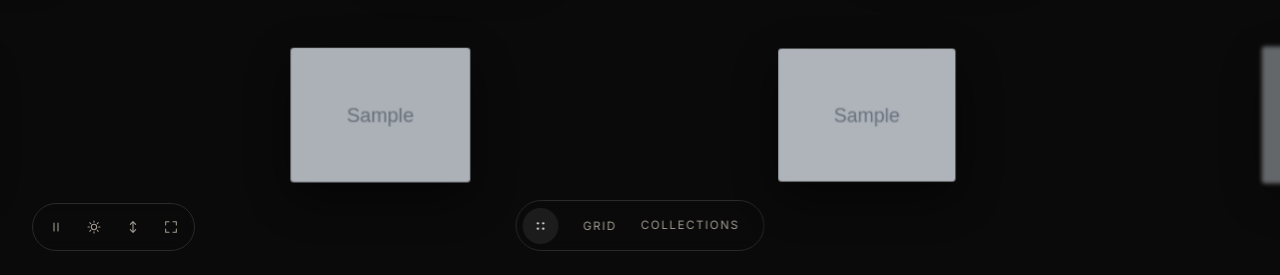
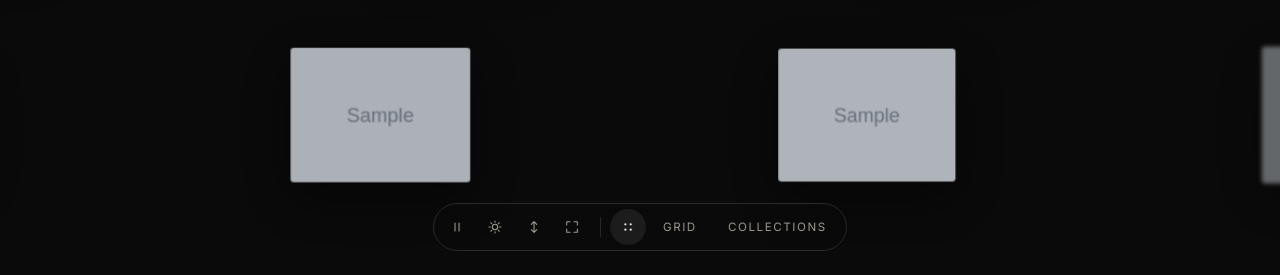
Before and after one commit to raigonlab/raigonos, a Django app: page / in a window 1280 px wide. Shown: the part 525-800 px from the top of the page. Run offline with Django 5.2, Linux system fonts and the light colour scheme; tables that the repository leaves empty hold one stand-in row (values such as "Sample post"); grey boxes marked "Sample" are stand-in pictures; some web fonts are replaced.

Commit message:
Exhibition: merge the tools and views pills into one bottom bar

```diff
--- a/gallery/templates/gallery/artwork_gallery.html
+++ b/gallery/templates/gallery/artwork_gallery.html
@@ -46,7 +46,8 @@
         {% endif %}
       </div>
 
-      <div class="ex-tools" data-exhibition-ui role="group" aria-label="Viewing tools">
+      <div class="ex-bar" data-exhibition-ui>
+        <div class="ex-bar-group" role="group" aria-label="Viewing tools">
           <button type="button" class="ex-icon-btn" data-exhibition-pause aria-label="Pause drift" title="Pause / play">
             <svg class="ex-show-playing" viewBox="0 0 24 24" aria-hidden="true"><path d="M9 6v12M15 6v12"/></svg>
             <svg class="ex-show-paused ex-fill" viewBox="0 0 24 24" aria-hidden="true"><path d="M8 5.5v13l10-6.5z"/></svg>
@@ -64,13 +65,22 @@
           </button>
         </div>
 
-      <nav class="ex-pill" data-exhibition-ui aria-label="Views">
+        <span class="ex-bar-divider" aria-hidden="true"></span>
+
+        <nav class="ex-bar-group ex-views" aria-label="Views">
           <span class="ex-pill-current" aria-current="page" title="Exhibition">
             <svg viewBox="0 0 24 24" aria-hidden="true"><circle cx="8" cy="8" r="1.7"/><circle cx="16" cy="8" r="1.7"/><circle cx="8" cy="16" r="1.7"/><circle cx="16" cy="16" r="1.7"/></svg>
           </span>
-        <button type="button" data-exhibition-close>Grid</button>
-        <a href="{% url 'gallery:collection_list' %}">Collections</a>
+          <button type="button" class="ex-view" data-exhibition-close aria-label="Grid" title="Grid">
+            <svg viewBox="0 0 24 24" aria-hidden="true"><rect x="4" y="4" width="6.5" height="6.5" rx="1"/><rect x="13.5" y="4" width="6.5" height="6.5" rx="1"/><rect x="4" y="13.5" width="6.5" height="6.5" rx="1"/><rect x="13.5" y="13.5" width="6.5" height="6.5" rx="1"/></svg>
+            <span class="ex-view-label">Grid</span>
+          </button>
+          <a href="{% url 'gallery:collection_list' %}" class="ex-view" aria-label="Collections" title="Collections">
+            <svg viewBox="0 0 24 24" aria-hidden="true"><path d="M3 7a2 2 0 0 1 2-2h4l2 2h8a2 2 0 0 1 2 2v8a2 2 0 0 1-2 2H5a2 2 0 0 1-2-2z"/></svg>
+            <span class="ex-view-label">Collections</span>
+          </a>
         </nav>
+      </div>
     </div>
 
     {# Sync (not deferred) so the exhibition is up before the first paint. #}
--- a/static/css/style.css
+++ b/static/css/style.css
@@ -474,8 +474,7 @@ html.is-exhibition {
 }
 
 .ex-link,
-.ex-pill a,
-.ex-pill button {
+.ex-view {
   font-size: 0.72rem;
   letter-spacing: 0.14em;
   text-transform: uppercase;
@@ -483,8 +482,7 @@ html.is-exhibition {
 }
 
 .ex-link:hover,
-.ex-pill a:hover,
-.ex-pill button:hover {
+.ex-view:hover {
   color: var(--hd-text);
   text-decoration: none;
 }
@@ -540,37 +538,56 @@ html[data-home-theme='light'] .ex-show-light,
   display: block;
 }
 
-.ex-tools,
-.ex-pill {
+/* One bar for everything: viewing tools, a hairline, then the views. */
+
+.ex-bar {
   position: absolute;
+  left: 50%;
   bottom: 1.5rem;
-  display: flex;
-  align-items: center;
+  transform: translateX(-50%);
+  display: flex;
+  align-items: center;
+  padding: 0.3rem;
   border: 1px solid var(--hd-line-strong);
   border-radius: var(--radius-pill);
   background: var(--hd-pill);
   backdrop-filter: blur(6px);
 }
 
-.ex-tools {
-  left: 2rem;
+.ex-bar-group {
+  display: flex;
+  align-items: center;
   gap: 0.15rem;
-  padding: 0.3rem;
-}
-
-.ex-pill {
-  left: 50%;
-  transform: translateX(-50%);
-  gap: 1.5rem;
-  padding: 0.4rem 1.5rem 0.4rem 0.4rem;
-}
-
-.ex-pill button {
-  padding: 0;
+}
+
+.ex-bar-divider {
+  width: 1px;
+  height: 20px;
+  margin: 0 0.6rem;
+  background: var(--hd-line-strong);
+}
+
+.ex-view {
+  display: inline-flex;
+  align-items: center;
+  height: 36px;
+  padding: 0 0.9rem;
   border: none;
+  border-radius: var(--radius-pill);
   background: none;
   font-family: inherit;
   cursor: pointer;
+}
+
+.ex-view svg {
+  display: none;
+  width: 16px;
+  height: 16px;
+  fill: none;
+  stroke: currentColor;
+  stroke-width: 1.6;
+  stroke-linecap: round;
+  stroke-linejoin: round;
 }
 
 .ex-pill-current {
@@ -603,10 +620,24 @@ html[data-home-theme='light'] .ex-show-light,
     top: 4.5rem;
   }
 
-  .ex-tools {
-    left: 50%;
-    bottom: 4.9rem;
-    transform: translateX(-50%);
+  /* Narrow screens: the two text views become icons so the bar fits. */
+
+  .ex-bar-divider {
+    margin: 0 0.35rem;
+  }
+
+  .ex-view {
+    justify-content: center;
+    width: 36px;
+    padding: 0;
+  }
+
+  .ex-view svg {
+    display: block;
+  }
+
+  .ex-view-label {
+    display: none;
   }
 }
 
```
Also changed, not shown: README.md. Lines whose indentation alone changed are shown as unchanged.
